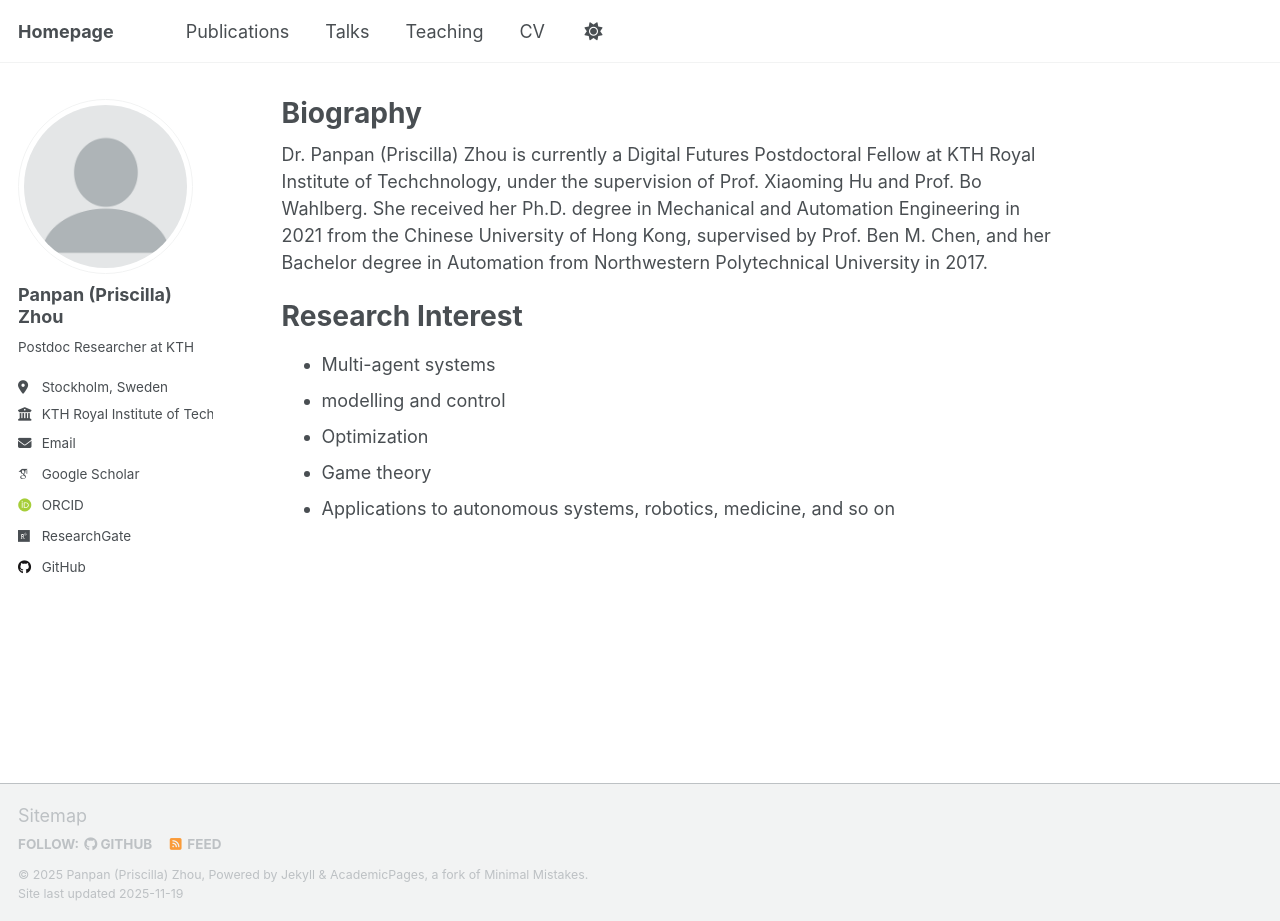
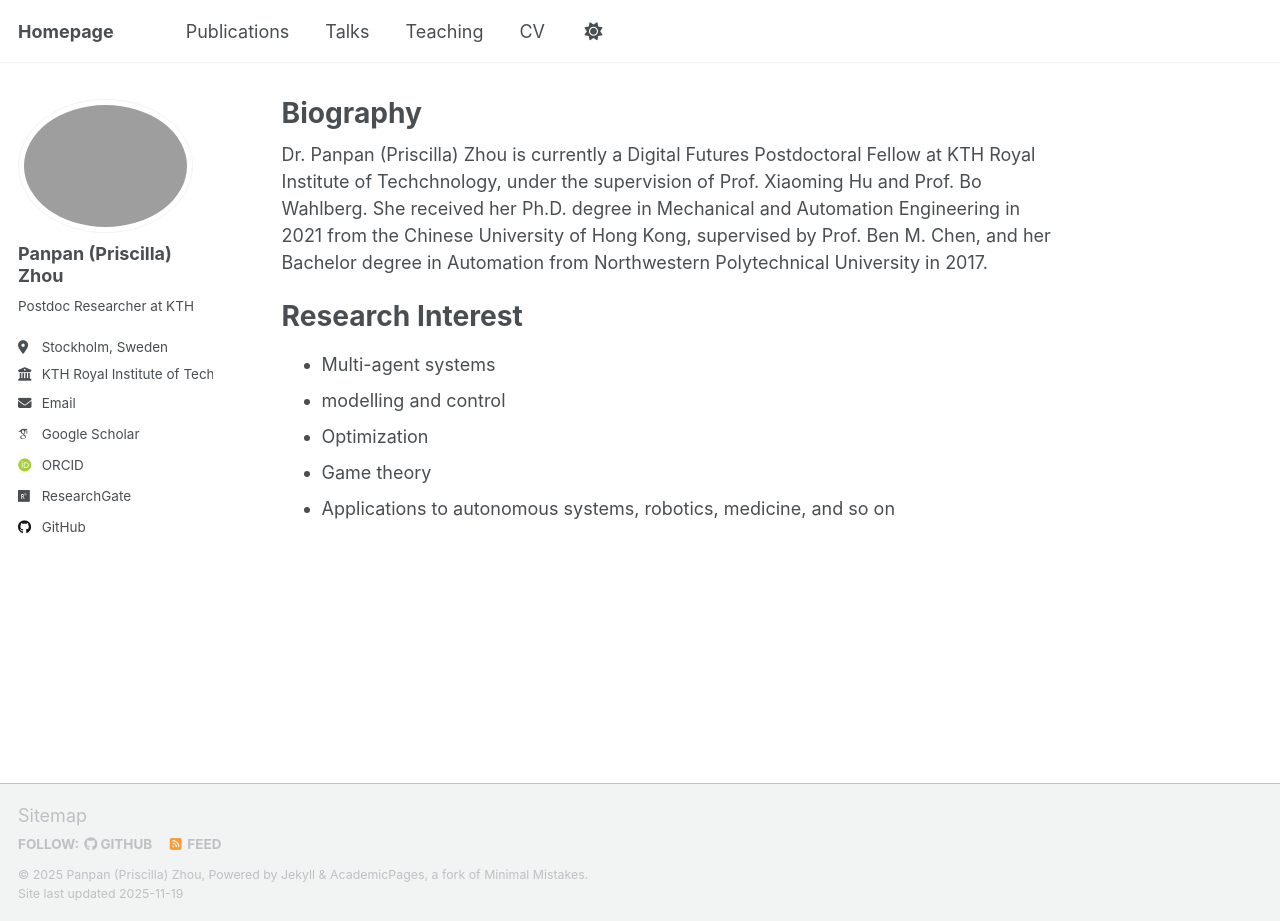
Before and after one commit to PanpanZhou11/Panpan-Zhou.github.io, a Jekyll site: the page built from _pages/about.md, in a window 1280 px wide and 921 px high. Built offline with Jekyll 4.4.1, drawn with Linux system fonts in a browser that asks for light colours; some web fonts are replaced; a script that is not in the unit is left out.

Commit message:
Update _config.yml

```diff
--- a/_config.yml
+++ b/_config.yml
@@ -23,7 +23,7 @@ repository               : "PanpanZhou11/Panpan-Zhou.github.io"   #"academicpage
 #               Additional customization can be done by editing /_includes/author-profile.html
 author:
   # Biographic information
-  avatar           : "profile.png"
+  avatar           : "panpan.png"
   name             : "Panpan (Priscilla) Zhou"
   pronouns         : # example: "she/her"
   bio              : "Postdoc Researcher at KTH"
```
